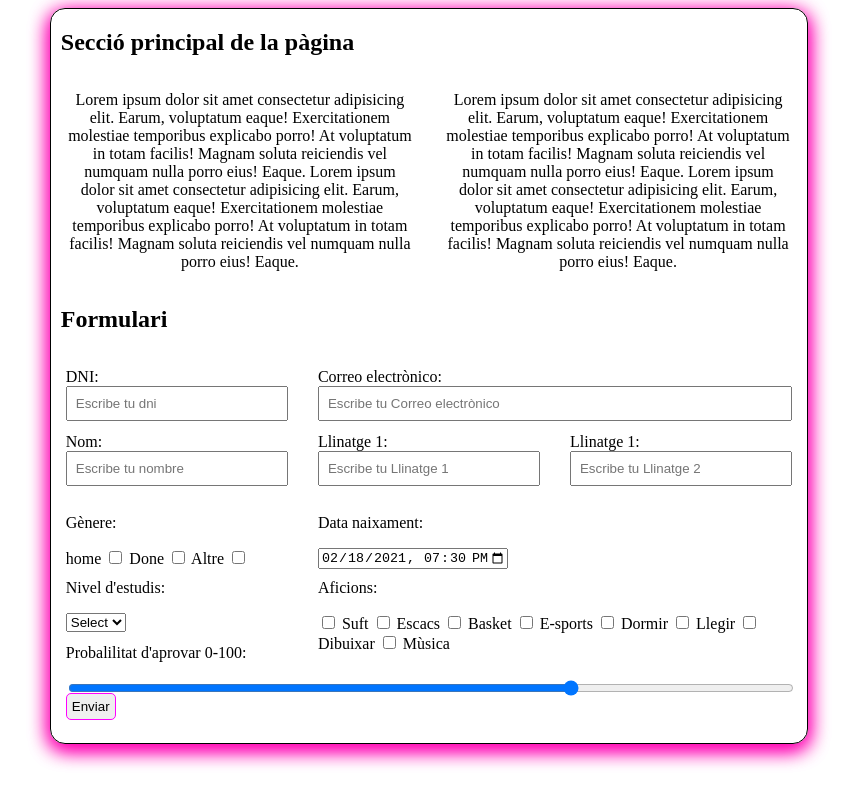
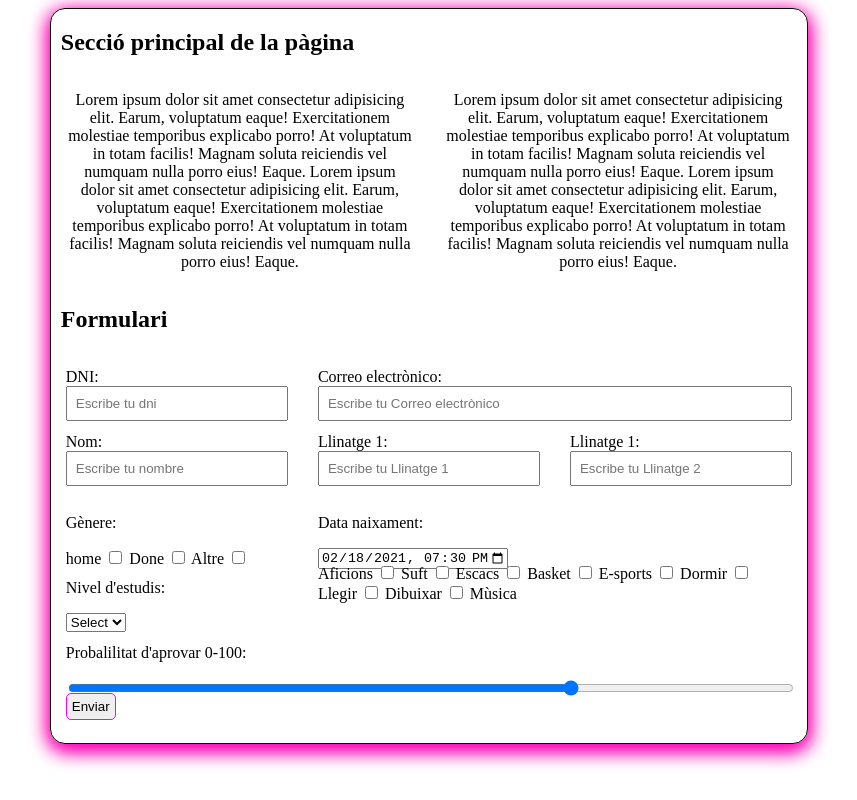
Before and after one commit to TheAndreu44/GridHTML, a plain HTML site: page index.html in a window 1280 px wide. Shown: the whole page, without its empty margins (211-1068 px from the left). Drawn offline with Linux system fonts and the light colour scheme.

Commit message:
Update index.html

```diff
--- a/index.html
+++ b/index.html
@@ -67,8 +67,7 @@
                     </select>
                 </div>
                 <div class="col-8">
-
-                    <p>Aficions:</p>
+                    <label for="">Aficions</label>
                     <input type="checkbox">
                     <label for="">Suft</label>
                     <input type="checkbox">
```
